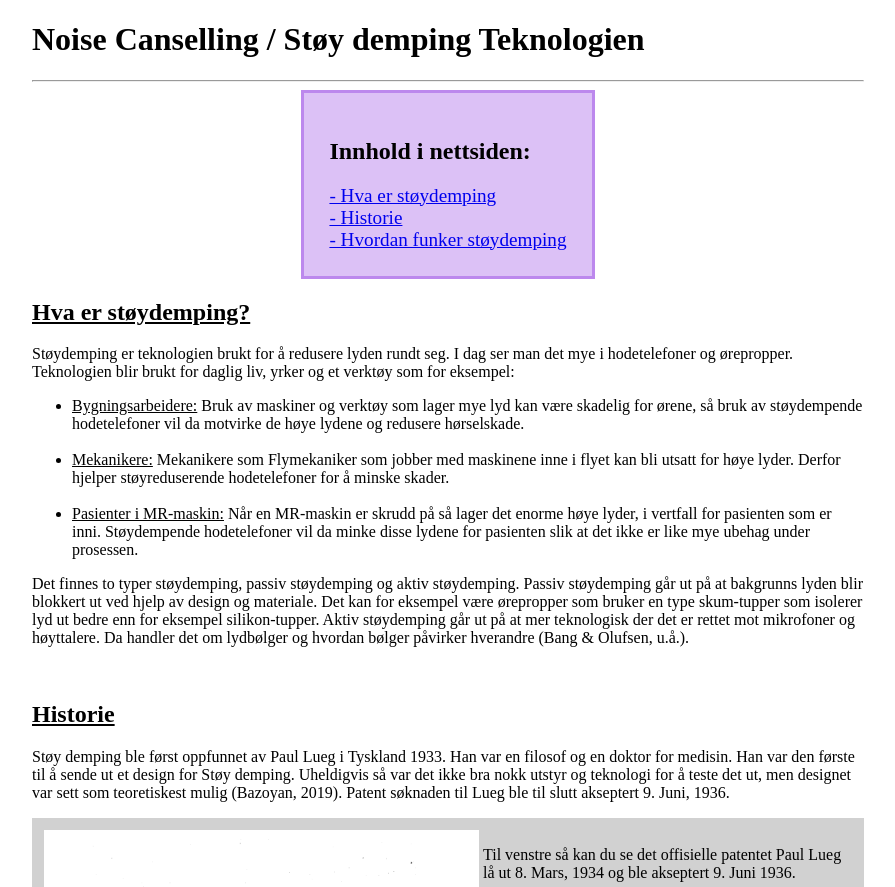
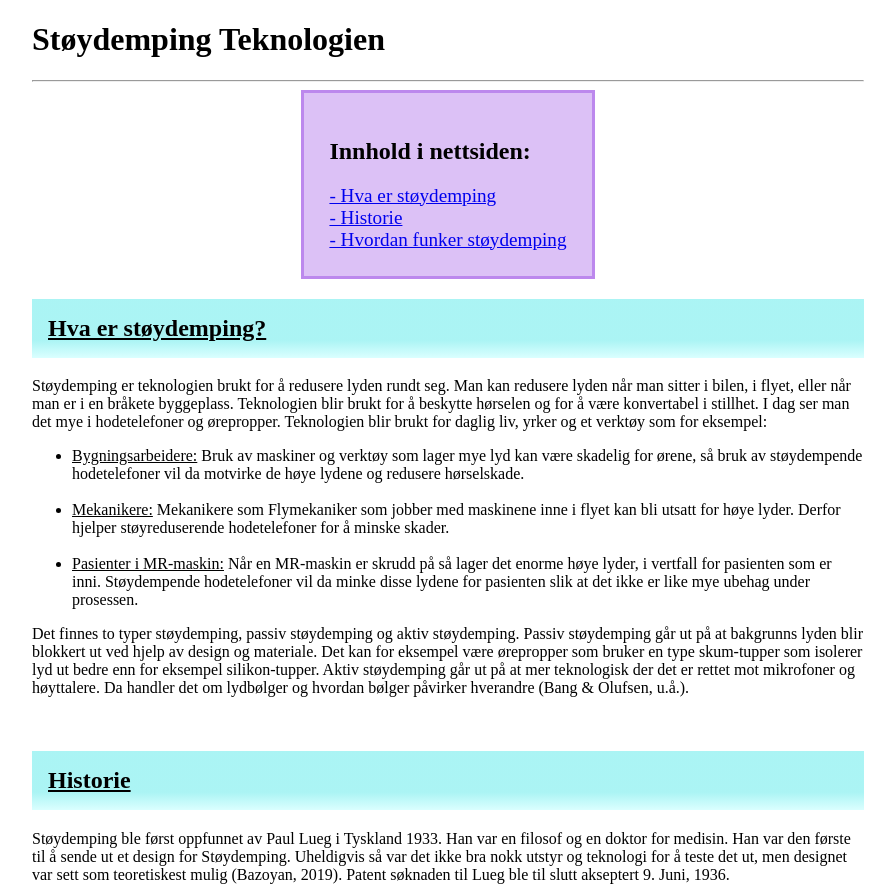
Before and after one commit to abineshkumarathasan/NoiceCancellingTOF, a plain HTML site: page index.html in a window 1280 px wide. Shown: the top 887 px of the page, without its empty margins (192-1087 px from the left). Drawn offline with Linux system fonts and the light colour scheme.

Commit message:
Rask push
For at Ayyan kan lese den

```diff
--- a/index.html
+++ b/index.html
@@ -4,13 +4,13 @@
         <meta charset="UTF-8">
         <meta http-equiv="X-UA-Compatible" content="IE=edge">
         <meta name="viewport" content="width=device-width, initial-scale=1.0">
-        <title>Noise Canselling / Støy demping</title>
+        <title>Noise Canselling / Støydemping</title>
 
         <link rel="stylesheet" href="style.css">
     </head>
     <body>
         <div id="hoved-con">
-            <h1>Noise Canselling / Støy demping Teknologien</h1>
+            <h1>Støydemping Teknologien</h1>
 
             <hr>
 
@@ -22,9 +22,11 @@
             </div>
 
             <div class="seksjon-con">
-                <u><h2 id="hva-er-stoydemping">Hva er støydemping?</h2></u>
+                <u><h2 id="hva-er-stoydemping" class="seksjon-overskrift">Hva er støydemping?</h2></u>
                 <p>
                     Støydemping er teknologien brukt for å redusere lyden rundt seg.
+                    Man kan redusere lyden når man sitter i bilen, i flyet, eller når man er i en bråkete byggeplass.
+                    Teknologien blir brukt for å beskytte hørselen og for å være konvertabel i stillhet.
                     I dag ser man det mye i hodetelefoner og ørepropper.
                     Teknologien blir brukt for daglig liv, yrker og et verktøy som for eksempel:
                 </p>
@@ -49,11 +51,11 @@
             <br>
 
             <div class="seksjon-con">
-                <u><h2 id="historie">Historie</h2></u>
+                <u><h2 id="historie" class="seksjon-overskrift">Historie</h2></u>
                 <p>
-                    Støy demping ble først oppfunnet av Paul Lueg i Tyskland 1933.
+                    Støydemping ble først oppfunnet av Paul Lueg i Tyskland 1933.
                     Han var en filosof og en doktor for medisin.
-                    Han var den første til å sende ut et design for Støy demping.
+                    Han var den første til å sende ut et design for Støydemping.
                     Uheldigvis så var det ikke bra nokk utstyr og teknologi for å teste det ut, men designet var sett som teoretiskest mulig (Bazoyan, 2019).
                     Patent søknaden til Lueg ble til slutt akseptert 9. Juni, 1936.
                 </p>
@@ -134,7 +136,7 @@
                             Han ville at systemet skulle redusere de høye lydene for pilotene slik at kommunikasjon blir lettere (Bazoyan, 2019; Pascua, 2022).
                         </p>
                         <p>
-                            AFRL står for «Air Force Research Laboratory» og de drev å forsket på hørselvern, og både aktiv og passiv støy demping i samme tidsperiode der Fogel forsket på støy demping.
+                            AFRL står for «Air Force Research Laboratory» og de drev å forsket på hørselvern, og både aktiv og passiv støydemping i samme tidsperiode der Fogel forsket på støydemping.
                             I tillegg hadde AFRL et eget prosjekt mellom 1956 og 1957 som her ANR, det sto for «Active Noise Reduction».
                             Siden både Fogel og AFRL jobbet med det samme i samme periode så er det en sjanse for at teknologiene har påvirket eller inspirert hverandre, men i utgangspunktet så jobbet de ikke sammen (Bazoyan, 2019).
                         </p>
@@ -156,12 +158,14 @@
                     Det ble deretter solgt til vanlig folk på butikken når prisene til teknologien gikk ned (Insider Tech, 2019).
                     Etter dette ble flere selskaper som "Sennheiser" også interessert i støydempende hodetelefoner (Bazoyan, 2019).
                 </p>
+
+                <p><strong>Finn ut mer om BOSE og legg til noe bilde</strong></p>
             </div>
 
             <br>
 
             <div class="seksjon-con">
-                <u><h2 id="hvordan-funker-stoydemping">Hvordan funker støydemping</h2></u>
+                <u><h2 id="hvordan-funker-stoydemping" class="seksjon-overskrift">Hvordan funker støydemping</h2></u>
 
                 <h3>Passiv støydemping:</h3>
                 <p>
@@ -206,6 +210,9 @@
                     Det går ut på at amplitudene reduserer eller øker når to eller flere bølger møtes.
                     Denne prosessen vil derfor kansellere mye av lyden som trenger inn til øret fra omgivelsene siden to bølger som er omvendte kansellerer hverandre ut (Insider Tech, 2019).
                 </p>
+                <p>
+                    De komponentene som er kritiske for at dette skal funke er; mikrofoner som tar opp bakgrunnslyd, høyttalere som sender ut lyd og til slutt en prosessor som analyserer og konfigurere en ny lydbølge som er den motsatte av hva mikrofonen.
+                </p>
 
             </div>
         </div>
--- a/style.css
+++ b/style.css
@@ -1,10 +1,18 @@
 html {
     scroll-behavior: smooth;
+
+
 }
 
 .section-con {
     margin-top: 30px;
 }
+
+.seksjon-overskrift {
+    padding: 2vh;
+
+    /*background-color: rgba(107, 236, 236, 0.573);*/
+    background: linear-gradient(180deg, rgba(107,236,236,0.57) 70%, rgba(191, 255, 255, 0.57) 100%);}
 
 
 #hoved-con {
```
